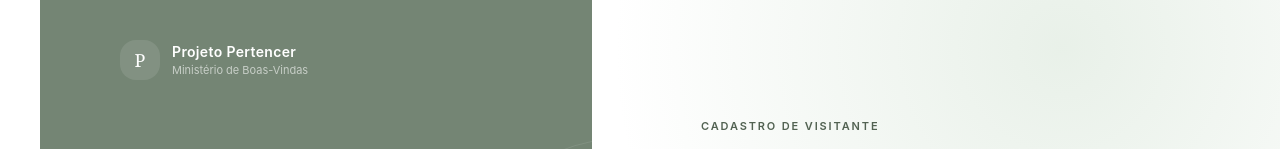
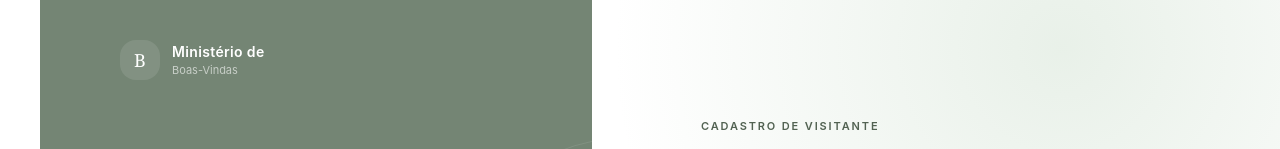
Before and after one commit to jasmineMendesl/ministerio-boas-vindas, a React (Vite) app: page /visitante in a window 1280 px wide. Shown: the top 149 px of the page. Built offline with nearby package versions, Linux system fonts and the light colour scheme; no server answers.

Commit message:
Set ministry as primary product name

```diff
--- a/index.html
+++ b/index.html
@@ -5,7 +5,7 @@
     <meta name="viewport" content="width=device-width, initial-scale=1.0" />
     <meta name="theme-color" content="#f8f8f5" />
     <meta name="description" content="Gestão do Ministério de Boas-Vindas" />
-    <title>Pertencer | Ministério de Boas-Vindas</title>
+    <title>Ministério de Boas-Vindas</title>
   </head>
   <body>
     <div id="root"></div>
--- a/src/components/AppLayout.tsx
+++ b/src/components/AppLayout.tsx
@@ -22,7 +22,7 @@ export function AppLayout() {
 
   return <div className="min-h-screen bg-background text-foreground">
     <aside className="sidebar hidden md:flex">
-      <div className="flex items-center gap-3 px-3 py-2"><div className="brand-mark">P</div><div><p className="font-semibold tracking-tight">Pertencer</p><p className="text-xs text-muted">Ministério de Boas-Vindas</p></div></div>
+      <div className="flex items-center gap-3 px-3 py-2"><div className="brand-mark">B</div><div><p className="font-semibold tracking-tight">Ministério de</p><p className="text-xs text-muted">Boas-Vindas</p></div></div>
       <div className="mt-12 px-3 text-[11px] font-semibold uppercase tracking-[.16em] text-muted">Menu principal</div>
       <nav className="mt-3 flex flex-col gap-1">
         {links.map(({ to, label, icon: Icon, end }) => <NavLink key={to} to={to} end={end} className={({ isActive }) => `nav-link ${isActive ? 'nav-link-active' : ''}`}><Icon size={18} strokeWidth={1.8} /><span>{label}</span></NavLink>)}
@@ -31,7 +31,7 @@ export function AppLayout() {
       <div className="mt-5 flex items-center justify-between gap-2 border-t border-border pt-4"><div className="min-w-0"><p className="truncate text-xs font-medium">{email}</p><p className="text-[11px] text-muted">Equipe</p></div><Button variant="ghost" size="icon" aria-label="Sair" onClick={signOut}><LogOut size={17} /></Button></div>
     </aside>
     <div className="md:pl-[264px]">
-      <header className="topbar"><div className="flex items-center gap-3 md:hidden"><div className="brand-mark size-9 text-sm">P</div><span className="font-semibold">Pertencer</span></div><div className="hidden md:block"><p className="text-xs text-muted">MINISTÉRIO DE BOAS-VINDAS</p><p className="text-sm font-medium">Acolhimento com cuidado e propósito</p></div><div className="ml-auto hidden items-center gap-2 sm:flex"><span className="size-2 rounded-full bg-emerald-500"/><span className="text-xs text-muted">Área da equipe</span></div><Button className="ml-auto md:hidden" variant="ghost" size="icon" aria-label="Sair" onClick={signOut}><LogOut size={17} /></Button></header>
+      <header className="topbar"><div className="flex items-center gap-3 md:hidden"><div className="brand-mark size-9 text-sm">B</div><span className="font-semibold">Ministério de Boas-Vindas</span></div><div className="hidden md:block"><p className="text-xs text-muted">MINISTÉRIO DE BOAS-VINDAS</p><p className="text-sm font-medium">Acolhimento com cuidado e propósito</p></div><div className="ml-auto hidden items-center gap-2 sm:flex"><span className="size-2 rounded-full bg-emerald-500"/><span className="text-xs text-muted">Área da equipe</span></div><Button className="ml-auto md:hidden" variant="ghost" size="icon" aria-label="Sair" onClick={signOut}><LogOut size={17} /></Button></header>
       <main className="mx-auto max-w-[1320px] px-4 pb-28 pt-7 sm:px-7 md:px-10 md:pb-12 md:pt-9"><Outlet /></main>
       <nav className="bottom-nav md:hidden">{links.map(({ to, short, label, icon: Icon, end }) => <NavLink key={to} to={to} end={end} className={({ isActive }) => `bottom-link ${isActive ? 'bottom-link-active' : ''}`}><Icon size={19} strokeWidth={1.9} /><span>{short ?? label}</span></NavLink>)}</nav>
     </div>
--- a/src/features/auth/SignInPage.tsx
+++ b/src/features/auth/SignInPage.tsx
@@ -28,9 +28,9 @@ export function SignInPage() {
   }
 
   return <main className="min-h-screen bg-[#ffffff] md:grid md:grid-cols-[1fr_1fr]">
-    <section className="relative hidden overflow-hidden bg-[#748574] px-12 py-14 text-white md:flex md:flex-col md:justify-between lg:px-20"><div className="absolute -right-28 -top-28 size-[440px] rounded-full border border-white/10"/><div className="absolute -right-4 -top-4 size-[300px] rounded-full border border-white/10"/><div className="absolute -bottom-36 -left-24 size-[420px] rounded-full bg-[#b5cfb5]/[.08]"/><div className="relative flex items-center gap-3"><div className="grid size-11 place-items-center rounded-2xl bg-white/10 font-serif text-xl">P</div><span className="font-semibold">Projeto Pertencer</span></div><div className="relative max-w-lg"><div className="mb-5 inline-flex items-center gap-2 rounded-full border border-white/20 px-3 py-1.5 text-xs text-white/75"><span className="size-1.5 rounded-full bg-[#dfffdf]"/> Ministério de Boas-Vindas</div><h1 className="font-serif text-5xl leading-[1.12] tracking-tight lg:text-6xl">Todo encontro<br/>pode ser um<br/><em className="font-normal text-[#dfffdf]">começo.</em></h1><p className="mt-6 max-w-sm text-sm leading-7 text-white/65">Um espaço para acolher, acompanhar e caminhar junto com cada pessoa.</p></div><p className="relative text-xs text-white/45">Comunidade, cuidado e pertencimento.</p></section>
+    <section className="relative hidden overflow-hidden bg-[#748574] px-12 py-14 text-white md:flex md:flex-col md:justify-between lg:px-20"><div className="absolute -right-28 -top-28 size-[440px] rounded-full border border-white/10"/><div className="absolute -right-4 -top-4 size-[300px] rounded-full border border-white/10"/><div className="absolute -bottom-36 -left-24 size-[420px] rounded-full bg-[#b5cfb5]/[.08]"/><div className="relative flex items-center gap-3"><div className="grid size-11 place-items-center rounded-2xl bg-white/10 font-serif text-xl">B</div><span className="font-semibold">Ministério de Boas-Vindas</span></div><div className="relative max-w-lg"><div className="mb-5 inline-flex items-center gap-2 rounded-full border border-white/20 px-3 py-1.5 text-xs text-white/75"><span className="size-1.5 rounded-full bg-[#dfffdf]"/> Acolhimento e comunidade</div><h1 className="font-serif text-5xl leading-[1.12] tracking-tight lg:text-6xl">Todo encontro<br/>pode ser um<br/><em className="font-normal text-[#dfffdf]">começo.</em></h1><p className="mt-6 max-w-sm text-sm leading-7 text-white/65">Um espaço para acolher, acompanhar e caminhar junto com cada pessoa.</p></div><p className="relative text-xs text-white/45">Comunidade, cuidado e pertencimento.</p></section>
     <section className="flex min-h-screen items-center justify-center px-5 py-12 sm:px-10"><div className="w-full max-w-[390px]">
-      <div className="mb-10 md:hidden"><div className="brand-mark mb-4">P</div><p className="text-sm font-medium">Projeto Pertencer</p></div>
+      <div className="mb-10 md:hidden"><div className="brand-mark mb-4">B</div><p className="text-sm font-medium">Ministério de Boas-Vindas</p></div>
       <div className="mb-8"><p className="text-xs font-semibold uppercase tracking-[.16em] text-primary">Área da equipe</p><h2 className="mt-3 text-3xl font-semibold tracking-tight">Bem-vindo de volta</h2><p className="mt-2 text-sm text-muted">Entre com sua conta autorizada para continuar.</p></div>
       <form onSubmit={handleSubmit} className="space-y-5">
         <label className="block text-sm font-medium">E-mail<input className="form-input mt-2" type="email" autoComplete="username" required value={email} onChange={e => setEmail(e.target.value)} placeholder="voce@igreja.com.br" /></label>
--- a/src/features/visitors/PublicVisitorPage.tsx
+++ b/src/features/visitors/PublicVisitorPage.tsx
@@ -61,7 +61,7 @@ export function PublicVisitorPage() {
     <div className="mx-auto grid min-h-screen max-w-[1200px] md:grid-cols-[.92fr_1.08fr]">
       <section className="public-welcome relative flex min-h-[250px] flex-col justify-between overflow-hidden bg-[#748574] px-6 pb-8 pt-7 text-white sm:px-10 sm:pt-9 md:min-h-screen md:px-14 md:pb-12 md:pt-10 lg:px-20">
         <div className="welcome-orbit welcome-orbit-one"/><div className="welcome-orbit welcome-orbit-two"/>
-        <div className="relative flex items-center gap-3"><div className="grid size-10 place-items-center rounded-2xl bg-white/10 font-serif text-lg">P</div><div><p className="text-sm font-semibold tracking-wide">Projeto Pertencer</p><p className="text-[11px] text-white/60">Ministério de Boas-Vindas</p></div></div>
+        <div className="relative flex items-center gap-3"><div className="grid size-10 place-items-center rounded-2xl bg-white/10 font-serif text-lg">B</div><div><p className="text-sm font-semibold tracking-wide">Ministério de</p><p className="text-[11px] text-white/60">Boas-Vindas</p></div></div>
         <div className="relative mt-10 max-w-md md:mb-8 md:mt-0"><div className="mb-4 inline-flex items-center gap-2 rounded-full border border-white/20 px-3 py-1.5 text-[11px] text-white/75"><Leaf size={13}/> Um lugar para você</div><h1 className="font-serif text-4xl leading-[1.08] tracking-tight sm:text-5xl md:text-[54px]">Que bom ter<br/>você <em className="font-normal text-[#dfffdf]">aqui.</em></h1><p className="mt-4 max-w-sm text-sm leading-6 text-white/65">Sua presença é muito especial. Queremos agradecer a visita e manter as portas abertas para você.</p></div>
         <div className="relative hidden items-center gap-2 text-xs text-white/55 md:flex"><Heart size={14} className="text-[#dfffdf]"/> Acolhimento, cuidado e pertencimento.</div>
       </section>
```
Also changed, not shown: 1 other file (tests, documents, lock files or other folders).
